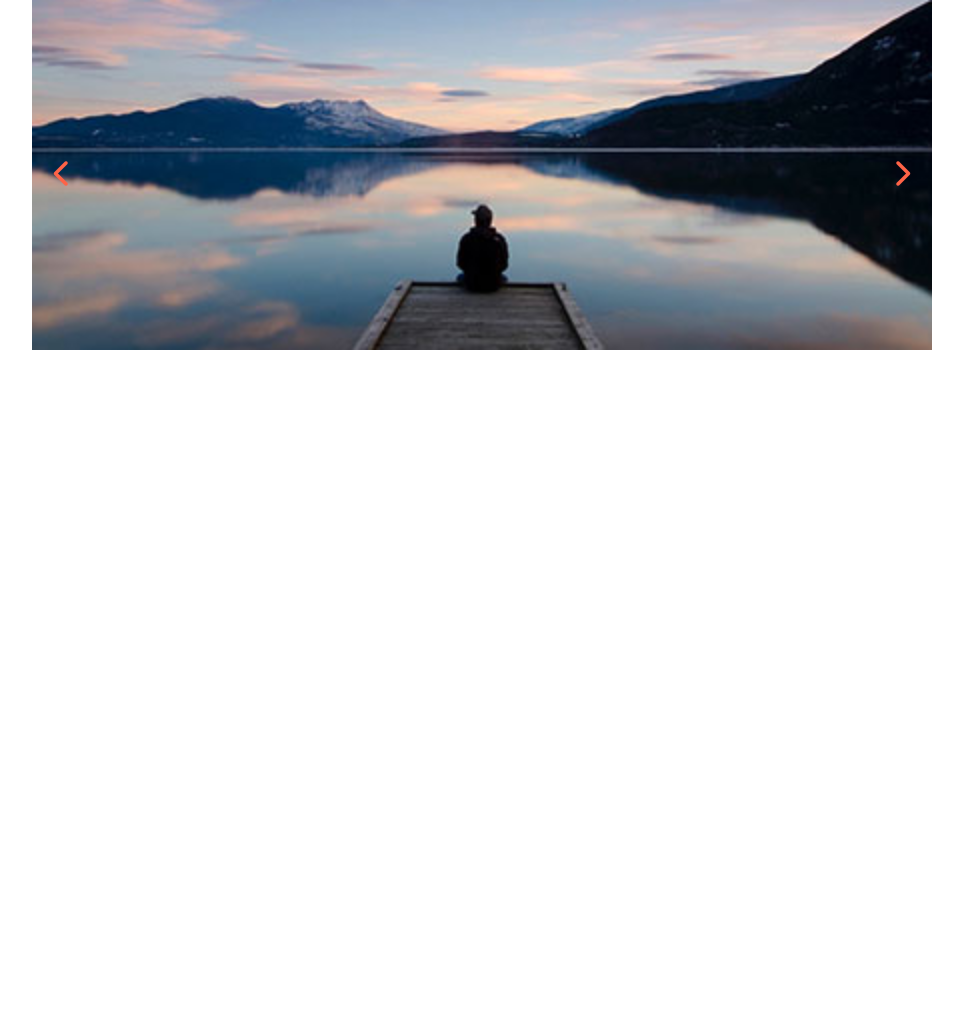
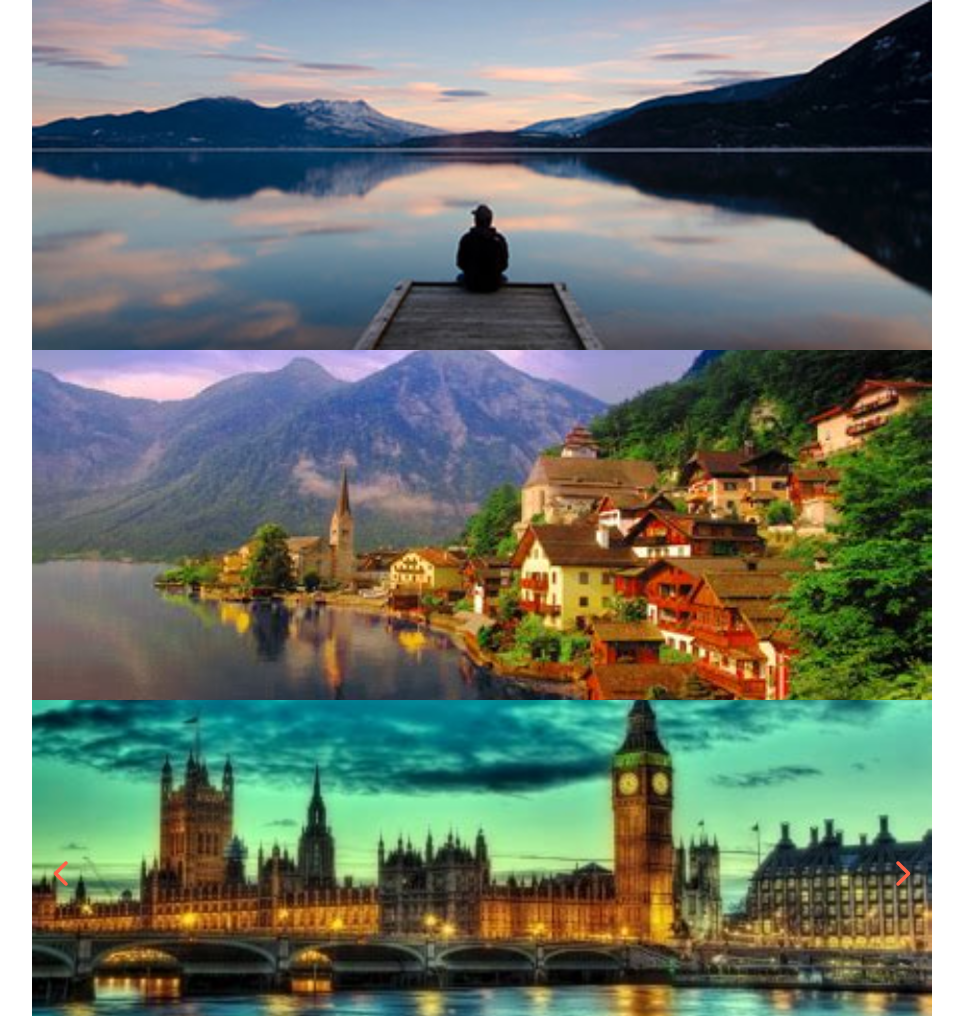
Before and after one commit to Bilobra/vue-slider, a plain HTML site: page index.html in a window 1280 px wide. Shown: the top 1016 px of the page, without its empty margins (158-1121 px from the left). Before the commit the page ends 800 px from the top, so only its background shows below. Drawn offline with nearby package versions, Linux system fonts and the light colour scheme.

Commit message:
add v-for

```diff
--- a/index.html
+++ b/index.html
@@ -7,19 +7,27 @@
   <title>Slider</title>
   <link rel="stylesheet" href="https://cdnjs.cloudflare.com/ajax/libs/font-awesome/6.1.2/css/all.min.css" integrity="sha512-1sCRPdkRXhBV2PBLUdRb4tMg1w2YPf37qatUFeS7zlBy7jJI8Lf4VHwWfZZfpXtYSLy85pkm9GaYVYMfw5BC1A==" crossorigin="anonymous" referrerpolicy="no-referrer" />
   <link rel="stylesheet" href="./css/app.css">
+  <!-- link vue -->
+  <script src="https://cdn.jsdelivr.net/npm/vue@2.7.8/dist/vue.js"></script>
+
 </head>
 <body>
 
   <main>
+    <div id="root">
+
       <div class="container">
 
         <div class="slider">
 
           <ul class="slides-wrapper">
-          <li class="slide active">
-            <img src="./img/01.jpg" alt="">
+            <li v-for="(element,index) in slides"
+              class="slide active">
+              <img
+                :src="slides[index]"
+                alt="">
             </li>
-          <li class="slide">
+            <!-- <li class="slide">
               <img src="./img/02.jpg" alt="">
             </li>
             <li class="slide">
@@ -30,7 +38,7 @@
             </li>
             <li class="slide">
               <img src="./img/05.jpg" alt="">
-          </li>
+            </li> -->
           </ul>
 
           <div class="arrows">
@@ -45,6 +53,8 @@
         </div>
 
       </div>
+
+    </div>
   </main>
 
   <script src="./js/slider.js"></script>
--- a/js/slider.js
+++ b/js/slider.js
@@ -7,3 +7,12 @@ const slides = [
 	'./img/04.jpg',
 	'./img/05.jpg',
 ]
+
+
+const app = new Vue({
+	el: '#root',
+
+	data:{
+		slides,
+	},
+})
```
Lines whose indentation alone changed are shown as unchanged.
